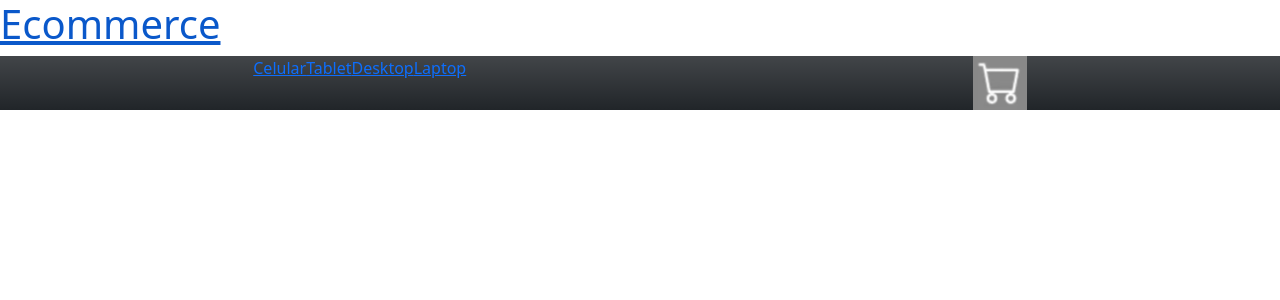
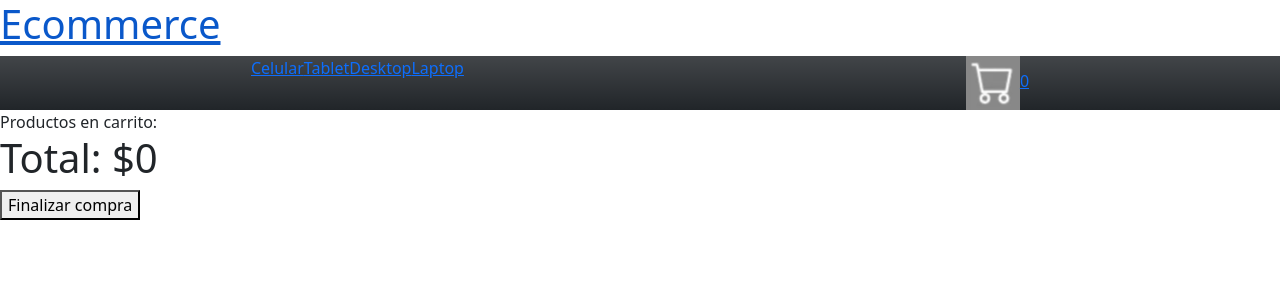
Before and after one commit to Yoryoboy/app01, a React (Create React App) app: page /cart in a window 1280 px wide. Shown: the top 300 px of the page. Built offline with nearby package versions, Linux system fonts and the light colour scheme.

Commit message:
Cart View

```diff
--- a/src/components/Cart/Cart.js
+++ b/src/components/Cart/Cart.js
@@ -2,14 +2,31 @@ import React, { useContext } from "react";
 import { CartContext } from "../../context/CartContext";
 
 const Cart = () => {
-    const {cart} = useContext(CartContext)
-    console.log(cart)
+    const {cart, removeProd, cartTotal} = useContext(CartContext)
+
+    if(cart.lenght === 0) {
+        return <h1>No se han agregado productos</h1>
+    }
+
+
+
     return (
         <>
+
+        <div>Productos en carrito:</div>
+        <h1>Total: ${cartTotal()}</h1>
+        <button>Finalizar compra</button>
         {cart.map((prod) => (
-            <li key={prod.id}>
-                {prod.quantity}
-            </li>
+            <div key={prod.id} className="card m-2" style={{width: '18rem'}}>
+                <img className="card-img-top" src={prod.img}/>
+                <div className="card-body">
+                    <h5 className="card-title">{prod.name}</h5>
+                    <p className="card-text">Precio: {prod.price}</p>
+                    <p className="card-text">Unidades: {prod.quantity}</p>
+                    <button onClick={() => removeProd(prod.id)}>Quitar producto</button>
+                 </div>
+           </div>
+
         ))}
         </>
     )
--- a/src/components/asyncmock.js
+++ b/src/components/asyncmock.js
@@ -3,7 +3,7 @@
 const products = [
     {id: 1,
     name: 'iphone 12',
-    price: 'USD 1000',
+    price: 1000,
     category: 'celular',
     img:'https://store.storeimages.cdn-apple.com/4668/as-images.apple.com/is/iphone-12-green-select-2020?wid=940&hei=1112&fmt=png-alpha&.v=1604343704000',
     stock: 25,
@@ -11,7 +11,7 @@ const products = [
 
     {id: 2,
     name: 'samsung s21',
-    price: 'USD 800',
+    price: 800,
     category: 'celular',
     img:'https://images.samsung.com/is/image/samsung/p6pim/ar/galaxy-s21/gallery/ar-galaxy-s21-5g-g991-sm-g991bzalaro-thumb-368338803',
     stock: 25,
@@ -19,7 +19,7 @@ const products = [
 
     {id: 3,
     name: 'ipad 8th gen',
-    price: 'USD 1200',
+    price: 1200,
     category: 'tablet',
     img:'https://asset.conrad.com/media10/isa/160267/c1/-/en/002302222PI00/image.jpg',
     stock: 25,
@@ -27,7 +27,7 @@ const products = [
 
     {id: 4,
     name: 'Gaming Desktop',
-    price: 'USD 1200',
+    price: 1200,
     category: 'desktop',
     img:'https://ssl-product-images.www8-hp.com/digmedialib/prodimg/lowres/c07762843.png',
     stock: 25,
@@ -35,7 +35,7 @@ const products = [
 
     {id: 5,
     name: 'Laptop',
-    price: 'USD 1200',
+    price: 1200,
     category: 'laptop',
     img:'https://www.hp.com/us-en/shop/app/assets/images/product/2Y0V1AV_1/center_facing.png',
     stock: 25,
--- a/src/components/navbar/CartWidget/CartWidget.js
+++ b/src/components/navbar/CartWidget/CartWidget.js
@@ -1,11 +1,17 @@
+import { Link } from "react-router-dom"
+import { useContext } from 'react'
+import { CartContext } from "../../../context/CartContext"
+
+
 const CartWidget = () => {
 
-
+    const {totalQty} = useContext(CartContext)
 
     return (
-        <div>
+        <Link to={'/cart'}>
             <img src="./cart.PNG"></img>
-        </div>
+            {totalQty()}
+        </Link>
     )
   }
 
--- a/src/context/CartContext.js
+++ b/src/context/CartContext.js
@@ -42,12 +42,28 @@ export const CartContextProvider = ({ children }) => {
         setCart(filteredProds)
     }
 
+    const totalQty = () => {
+        let count = 0
+        cart.forEach(prod => {
+            count = count + prod.quantity
+        })
+        return count
+    }
+
+    const cartTotal = () => {
+        let total = 0
+        cart.forEach(prod => {
+            total = total + prod.price * prod.quantity
+        })
+        return total
+    }
+
 
 
 
     return(
 
-        <CartContext.Provider value={{ cart, addToCart, clearProds }}>
+        <CartContext.Provider value={{ cart, addToCart, clearProds, removeProd, totalQty, cartTotal }}>
             {children}
         </CartContext.Provider>
 
```
